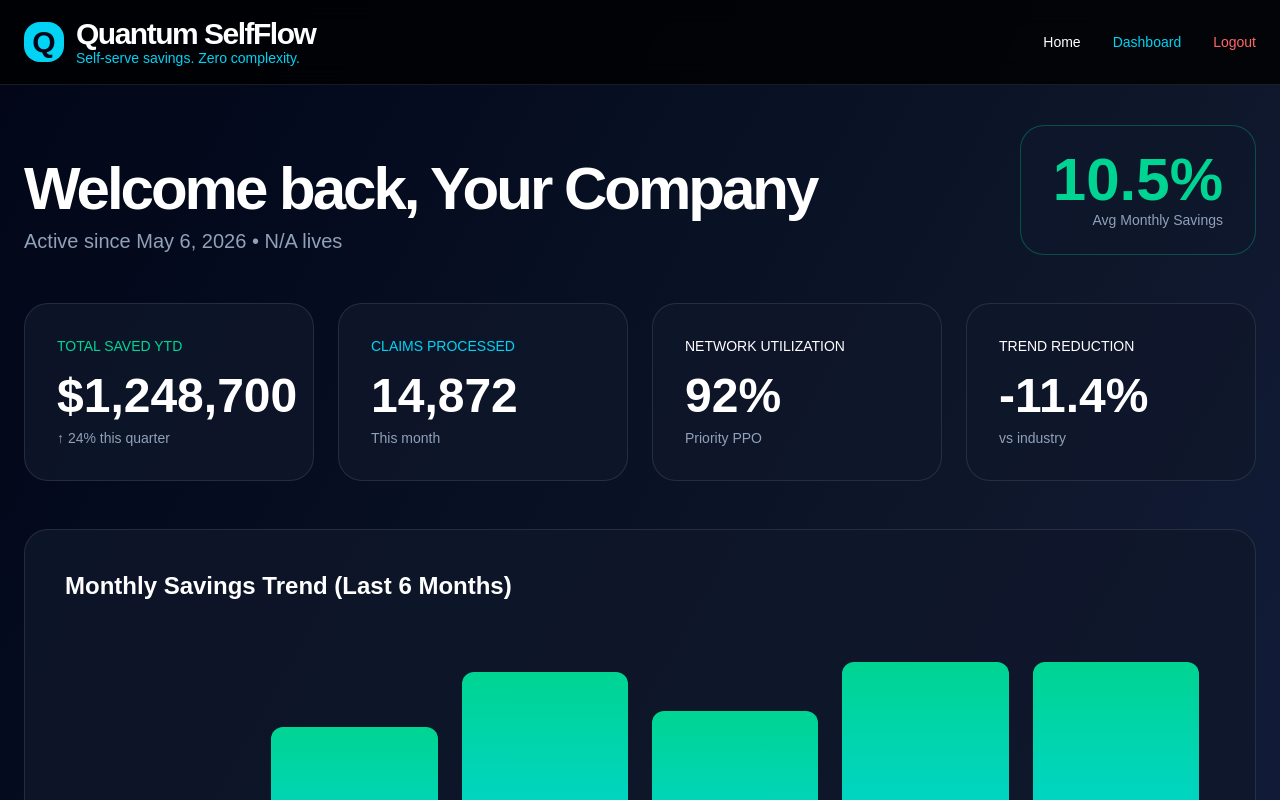
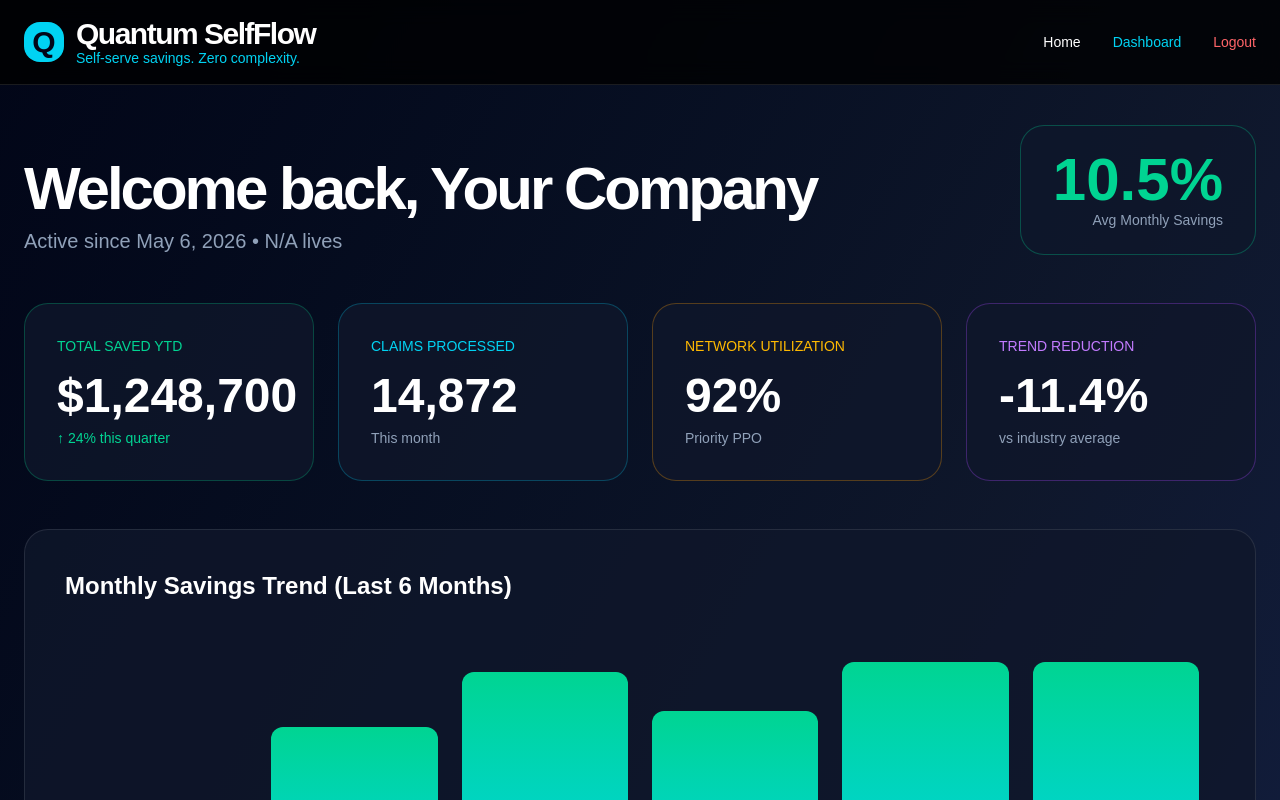
Before and after one commit to ryunstuart/quantum-selfflow, a Next.js app in the folder frontend/: page /dashboard in a window 1280 px wide. Shown: the top 800 px of the page. Built offline with nearby package versions, Linux system fonts and the light colour scheme.

Commit message:
Final polished dashboard - full colors restored

```diff
--- a/frontend/app/dashboard/page.tsx
+++ b/frontend/app/dashboard/page.tsx
@@ -69,20 +69,31 @@ export default function Dashboard() {
           </div>
         </div>
 
-        {/* Key Metrics */}
+        {/* Key Metrics - Full Color Restored */}
         <div className="grid grid-cols-1 sm:grid-cols-2 lg:grid-cols-4 gap-6 mb-12">
-          {[
-            { label: "TOTAL SAVED YTD", value: "$1,248,700", change: "↑ 24% this quarter", color: "emerald" },
-            { label: "CLAIMS PROCESSED", value: "14,872", change: "This month", color: "cyan" },
-            { label: "NETWORK UTILIZATION", value: "92%", change: "Priority PPO", color: "amber" },
-            { label: "TREND REDUCTION", value: "-11.4%", change: "vs industry", color: "purple" },
-          ].map((m, i) => (
-            <div key={i} className="bg-slate-900/80 border border-white/10 rounded-3xl p-8 hover:border-white/30 transition-all">
-              <div className={`text-${m.color}-400 text-sm font-medium`}>{m.label}</div>
-              <div className="text-5xl font-bold mt-4">{m.value}</div>
-              <div className="text-slate-400 text-sm mt-2">{m.change}</div>
-            </div>
-          ))}
+          <div className="bg-slate-900/80 border border-emerald-500/30 rounded-3xl p-8 hover:border-emerald-400 transition-all">
+            <div className="text-emerald-400 text-sm font-medium">TOTAL SAVED YTD</div>
+            <div className="text-5xl font-bold mt-4">$1,248,700</div>
+            <div className="text-emerald-400 text-sm mt-2">↑ 24% this quarter</div>
+          </div>
+
+          <div className="bg-slate-900/80 border border-cyan-500/30 rounded-3xl p-8 hover:border-cyan-400 transition-all">
+            <div className="text-cyan-400 text-sm font-medium">CLAIMS PROCESSED</div>
+            <div className="text-5xl font-bold mt-4">14,872</div>
+            <div className="text-slate-400 text-sm mt-2">This month</div>
+          </div>
+
+          <div className="bg-slate-900/80 border border-amber-500/30 rounded-3xl p-8 hover:border-amber-400 transition-all">
+            <div className="text-amber-400 text-sm font-medium">NETWORK UTILIZATION</div>
+            <div className="text-5xl font-bold mt-4">92%</div>
+            <div className="text-slate-400 text-sm mt-2">Priority PPO</div>
+          </div>
+
+          <div className="bg-slate-900/80 border border-purple-500/30 rounded-3xl p-8 hover:border-purple-400 transition-all">
+            <div className="text-purple-400 text-sm font-medium">TREND REDUCTION</div>
+            <div className="text-5xl font-bold mt-4">-11.4%</div>
+            <div className="text-slate-400 text-sm mt-2">vs industry average</div>
+          </div>
         </div>
 
         {/* Savings Trend */}
@@ -140,19 +151,28 @@ export default function Dashboard() {
 
         {/* Quick Action Buttons */}
         <div className="grid grid-cols-1 md:grid-cols-3 gap-6 mb-16">
-          <button onClick={() => setShowAddModal(true)} className="bg-cyan-400 hover:bg-cyan-300 active:scale-[0.97] text-slate-950 rounded-3xl p-10 text-center transition-all duration-200">
+          <button
+            onClick={() => setShowAddModal(true)}
+            className="bg-cyan-400 hover:bg-cyan-300 active:scale-[0.97] text-slate-950 rounded-3xl p-10 text-center transition-all duration-200 shadow-lg"
+          >
             <div className="text-6xl mb-6">👥</div>
             <div className="text-2xl font-semibold">Add New Employees</div>
             <div className="text-sm opacity-75 mt-2">Instant Priority PPO routing</div>
           </button>
 
-          <button onClick={() => alert("✅ Claims report downloaded!")} className="bg-slate-900/80 border border-white/10 hover:border-cyan-400 active:scale-[0.97] rounded-3xl p-10 text-center transition-all duration-200">
+          <button
+            onClick={() => alert("✅ Claims report downloaded!")}
+            className="bg-slate-900/80 border border-white/10 hover:border-cyan-400 active:scale-[0.97] rounded-3xl p-10 text-center transition-all duration-200"
+          >
             <div className="text-6xl mb-6">📊</div>
             <div className="text-2xl font-semibold">Download Claims Report</div>
             <div className="text-sm text-slate-400 mt-2">Last 90 days • CSV</div>
           </button>
 
-          <button onClick={() => alert("🔗 TPA Integration coming soon!")} className="bg-slate-900/80 border border-white/10 hover:border-purple-400 active:scale-[0.97] rounded-3xl p-10 text-center transition-all duration-200">
+          <button
+            onClick={() => alert("🔗 TPA Integration coming soon!")}
+            className="bg-slate-900/80 border border-white/10 hover:border-purple-400 active:scale-[0.97] rounded-3xl p-10 text-center transition-all duration-200"
+          >
             <div className="text-6xl mb-6">🔗</div>
             <div className="text-2xl font-semibold">Connect Your TPA</div>
             <div className="text-sm text-slate-400 mt-2">White-label access</div>
@@ -165,7 +185,6 @@ export default function Dashboard() {
           <p className="text-slate-400 mb-10">One-click activation. Powered by Quantum One Networks.</p>
 
           <div className="grid grid-cols-1 md:grid-cols-3 gap-6">
-            {/* Sentinel AI - Active */}
             <div className="border border-cyan-400/50 bg-slate-900/50 rounded-3xl p-8">
               <div className="text-5xl mb-4">🛡️</div>
               <div className="font-semibold text-xl mb-1">Sentinel AI</div>
@@ -173,7 +192,6 @@ export default function Dashboard() {
               <div className="inline-block bg-emerald-400/20 text-emerald-400 text-xs px-4 py-1 rounded-full">ACTIVE</div>
             </div>
 
-            {/* Hybrid Care */}
             <div className="border border-white/10 hover:border-cyan-400 rounded-3xl p-8 transition cursor-pointer group">
               <div className="text-5xl mb-4 group-hover:scale-110 transition">🏥</div>
               <div className="font-semibold text-xl mb-1">Hybrid Care</div>
@@ -181,7 +199,6 @@ export default function Dashboard() {
               <button className="text-cyan-400 text-sm font-medium">Activate →</button>
             </div>
 
-            {/* Outcomes Network */}
             <div className="border border-white/10 hover:border-cyan-400 rounded-3xl p-8 transition cursor-pointer group">
               <div className="text-5xl mb-4 group-hover:scale-110 transition">📈</div>
               <div className="font-semibold text-xl mb-1">Outcomes Network</div>
```
